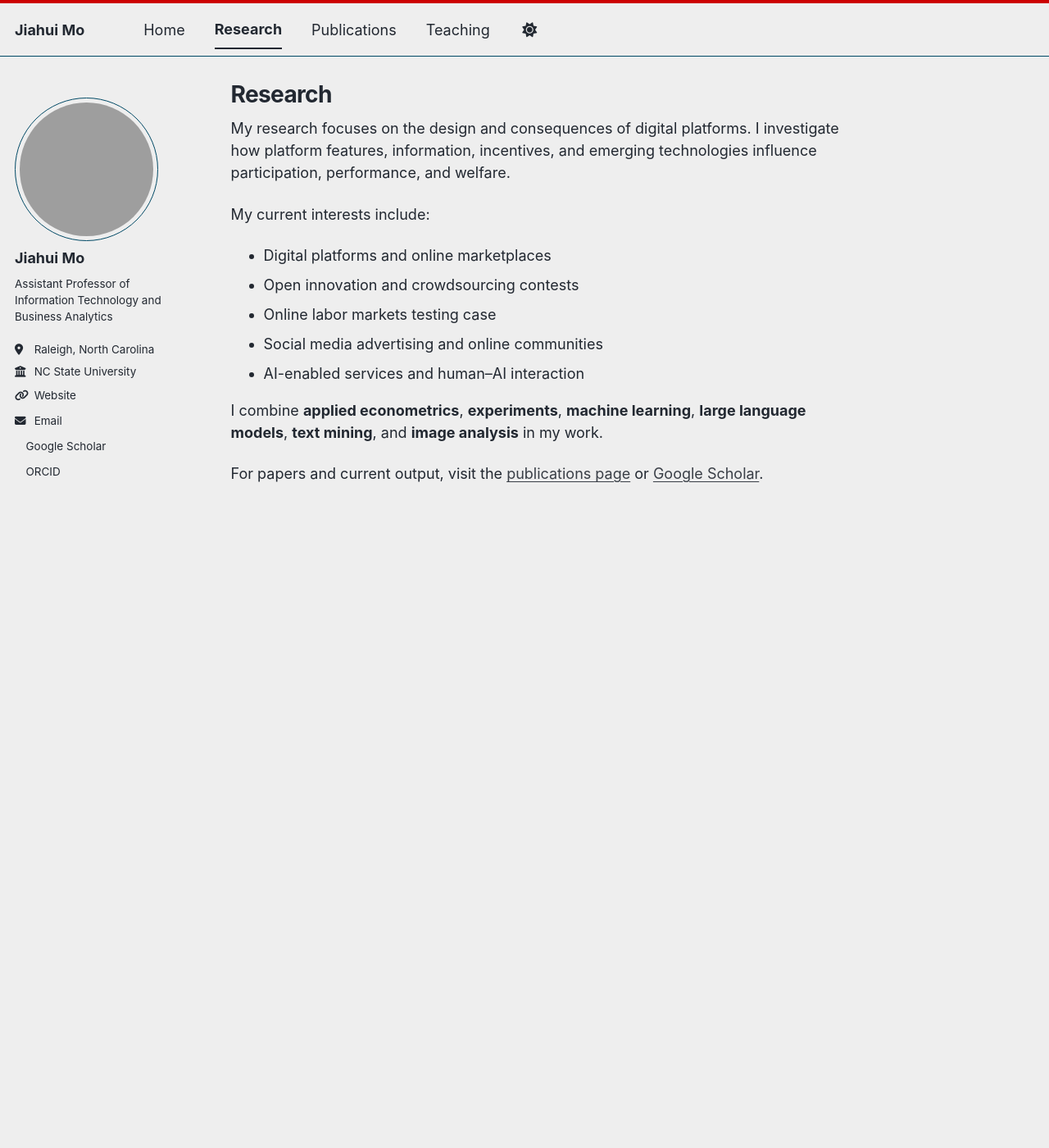
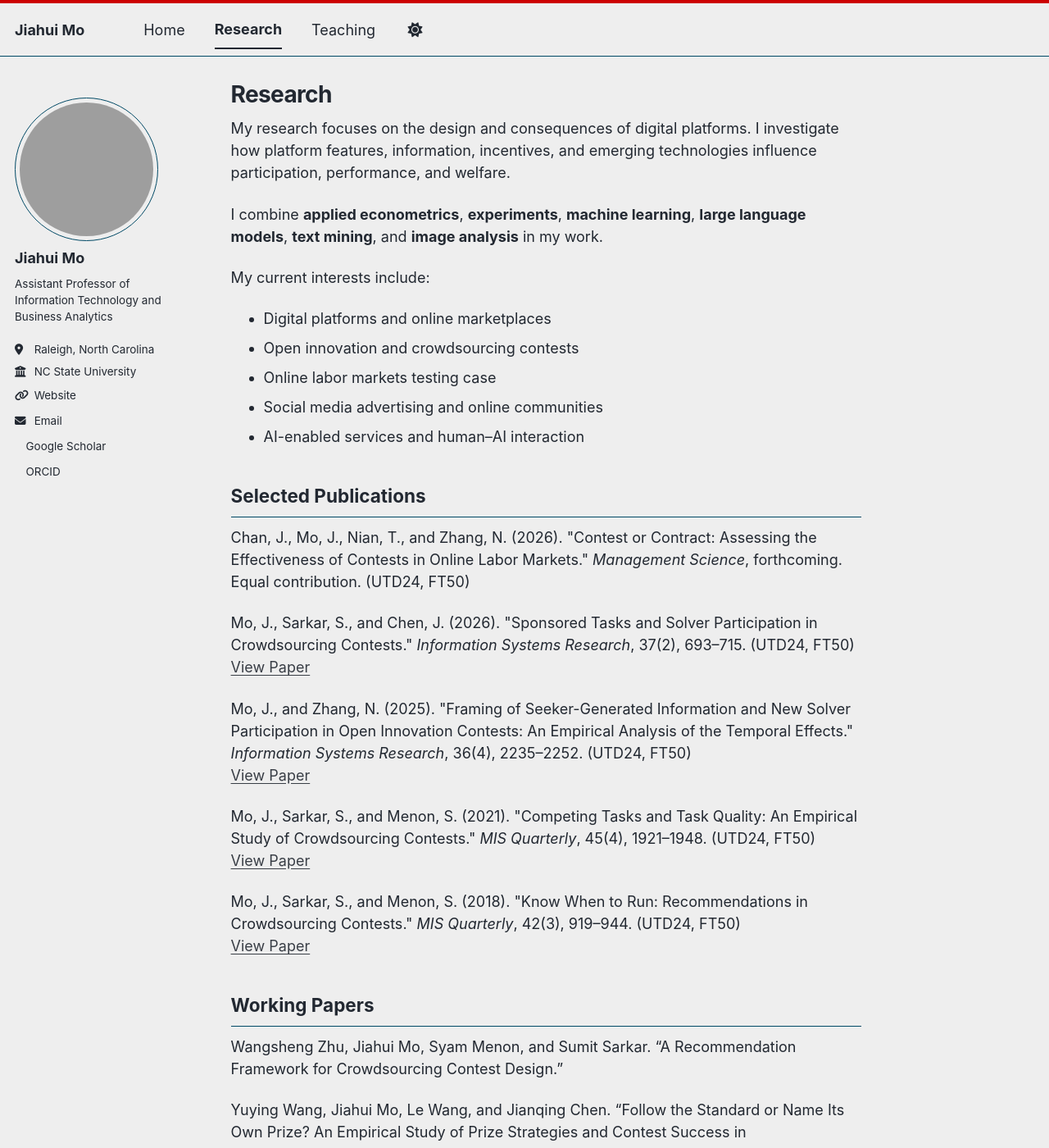
Before and after one commit to leeexiaoming/web, a Jekyll site: the page built from _pages/research.md, in a window 1280 px wide and 1400 px high. Shown: the whole window at 82% size. Built offline with Jekyll 4.4.1, drawn with Linux system fonts in a browser that asks for light colours; a style sheet for code colours, icons or effects is not loaded; some of the changed text lies outside the part shown; grey boxes are pictures that could not be loaded.

Commit message:
Move publications into research page

```diff
--- a/_data/navigation.yml
+++ b/_data/navigation.yml
@@ -14,8 +14,5 @@ main:
   - title: "Research"
     url: /research/
 
-  - title: "Publications"
-    url: /publications/
-
   - title: "Teaching"
     url: /teaching/
--- a/_layouts/archive.html
+++ b/_layouts/archive.html
@@ -16,7 +16,7 @@ layout: default
   {% include sidebar.html %}
 
   <div class="archive">
-    {% unless page.header.overlay_color or page.header.overlay_image or page.hide_title %}
+    {% unless page.header.overlay_color or page.header.overlay_image %}
       <h1 class="page__title">{{ page.title }}</h1>
     {% endunless %}
     {{ content }}
--- a/_pages/publications.html
+++ /dev/null
@@ -1,30 +0,0 @@
----
-layout: archive
-title: "Publications"
-permalink: /publications/
-author_profile: true
-hide_title: true
----
-
-{% include base_path %}
-
-<h2>Selected Publications</h2>
-
-{% for post in site.publications reversed %}
-  <div class="publication-list__item">
-    <p>
-      {{ post.citation }} (UTD24, FT50)<br />
-      {% if post.paperurl %}<a href="{{ post.paperurl }}">View Paper</a>{% endif %}
-    </p>
-  </div>
-{% endfor %}
-
-<h2>Working Papers</h2>
-
-<div class="publication-list__item">
-  <p>Wangsheng Zhu, Jiahui Mo, Syam Menon, and Sumit Sarkar. “A Recommendation Framework for Crowdsourcing Contest Design.”</p>
-</div>
-
-<div class="publication-list__item">
-  <p>Yuying Wang, Jiahui Mo, Le Wang, and Jianqing Chen. “Follow the Standard or Name Its Own Prize? An Empirical Study of Prize Strategies and Contest Success in Crowdsourcing.”</p>
-</div>
--- a/_pages/research.md
+++ b/_pages/research.md
@@ -5,6 +5,8 @@ author_profile: true
 ---
 
 My research focuses on the design and consequences of digital platforms. I investigate how platform features, information, incentives, and emerging technologies influence participation, performance, and welfare.
+
+I combine **applied econometrics**, **experiments**, **machine learning**, **large language models**, **text mining**, and **image analysis** in my work.
 
 My current interests include:
 
@@ -14,6 +16,23 @@ My current interests include:
 - Social media advertising and online communities
 - AI-enabled services and human–AI interaction
 
-I combine **applied econometrics**, **experiments**, **machine learning**, **large language models**, **text mining**, and **image analysis** in my work.
+## Selected Publications
 
-For papers and current output, visit the [publications page]({{ "/publications/" | relative_url }}) or [Google Scholar](https://scholar.google.com/citations?user=W7iDtYwAAAAJ&hl=en).
+{% for post in site.publications reversed %}
+<div class="publication-list__item">
+  <p>
+    {{ post.citation }} (UTD24, FT50)<br />
+    {% if post.paperurl %}<a href="{{ post.paperurl }}">View Paper</a>{% endif %}
+  </p>
+</div>
+{% endfor %}
+
+## Working Papers
+
+<div class="publication-list__item">
+  <p>Wangsheng Zhu, Jiahui Mo, Syam Menon, and Sumit Sarkar. “A Recommendation Framework for Crowdsourcing Contest Design.”</p>
+</div>
+
+<div class="publication-list__item">
+  <p>Yuying Wang, Jiahui Mo, Le Wang, and Jianqing Chen. “Follow the Standard or Name Its Own Prize? An Empirical Study of Prize Strategies and Contest Success in Crowdsourcing.”</p>
+</div>
```
